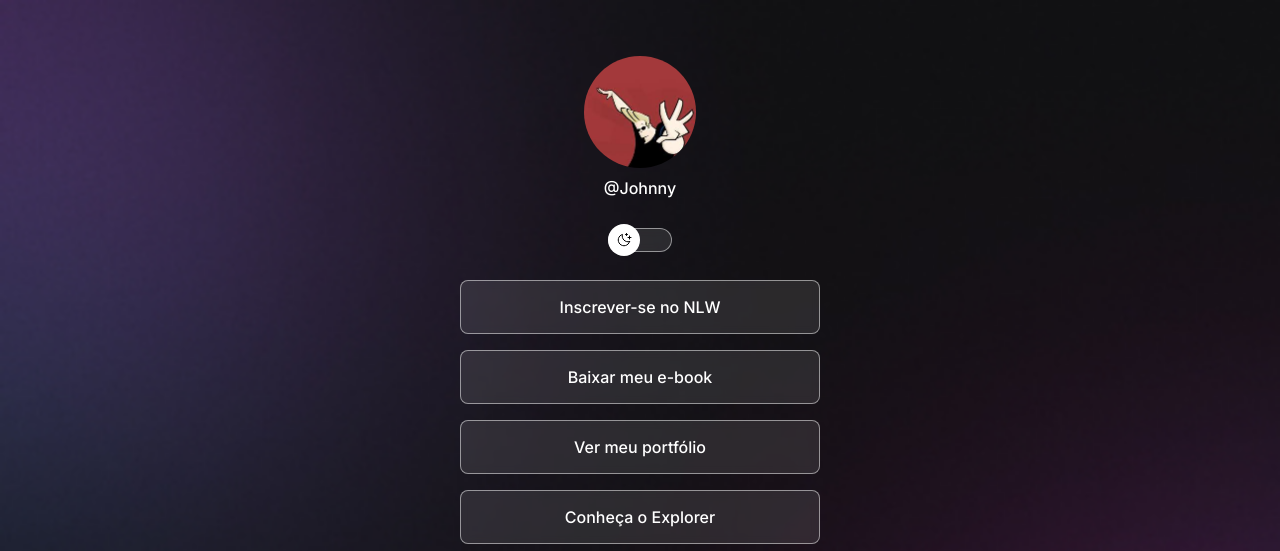
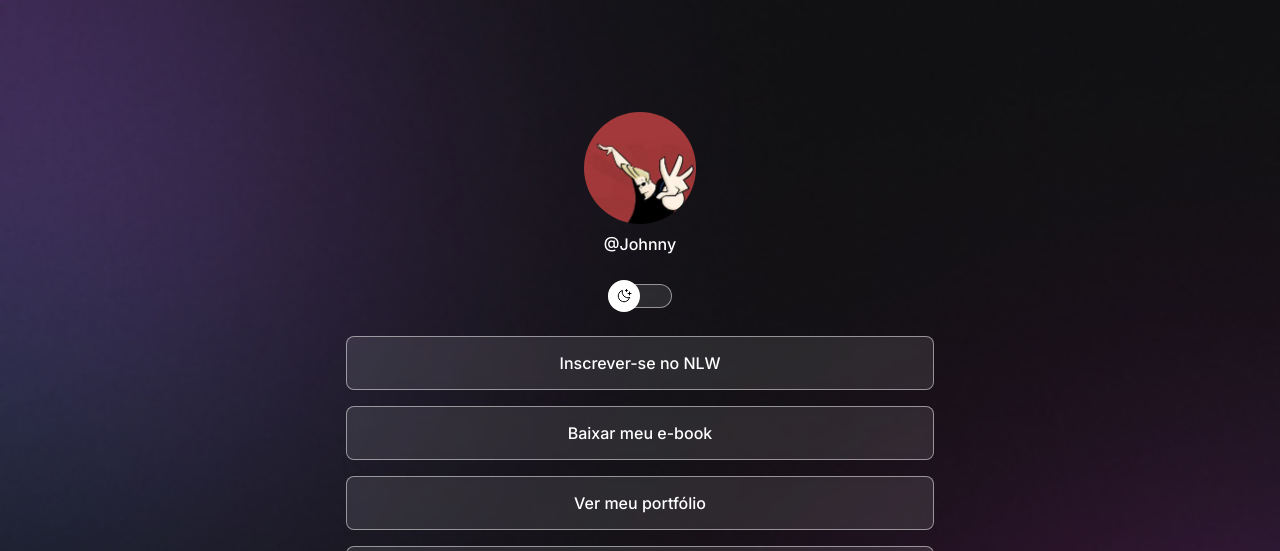
Before and after one commit to henrillysm/estudos, a website: page discover.html in a window 1280 px wide. Shown: the top 551 px of the page. Drawn offline with nearby package versions, Linux system fonts and the light colour scheme.

Commit message:
Aduste de tamanho do container

```diff
--- a/discoverstyle.css
+++ b/discoverstyle.css
@@ -45,9 +45,11 @@ body * {
 }
 #container {
     /*border: 1px solid red;*/
-    width: 360px;
+    /*width: 360px;*/
+    width: 100%;
+    max-width: 588px;
     /*height: 712px;*/
-    margin: auto;
+    margin: 56px auto 0px;
 }
 
 #profile {
```
